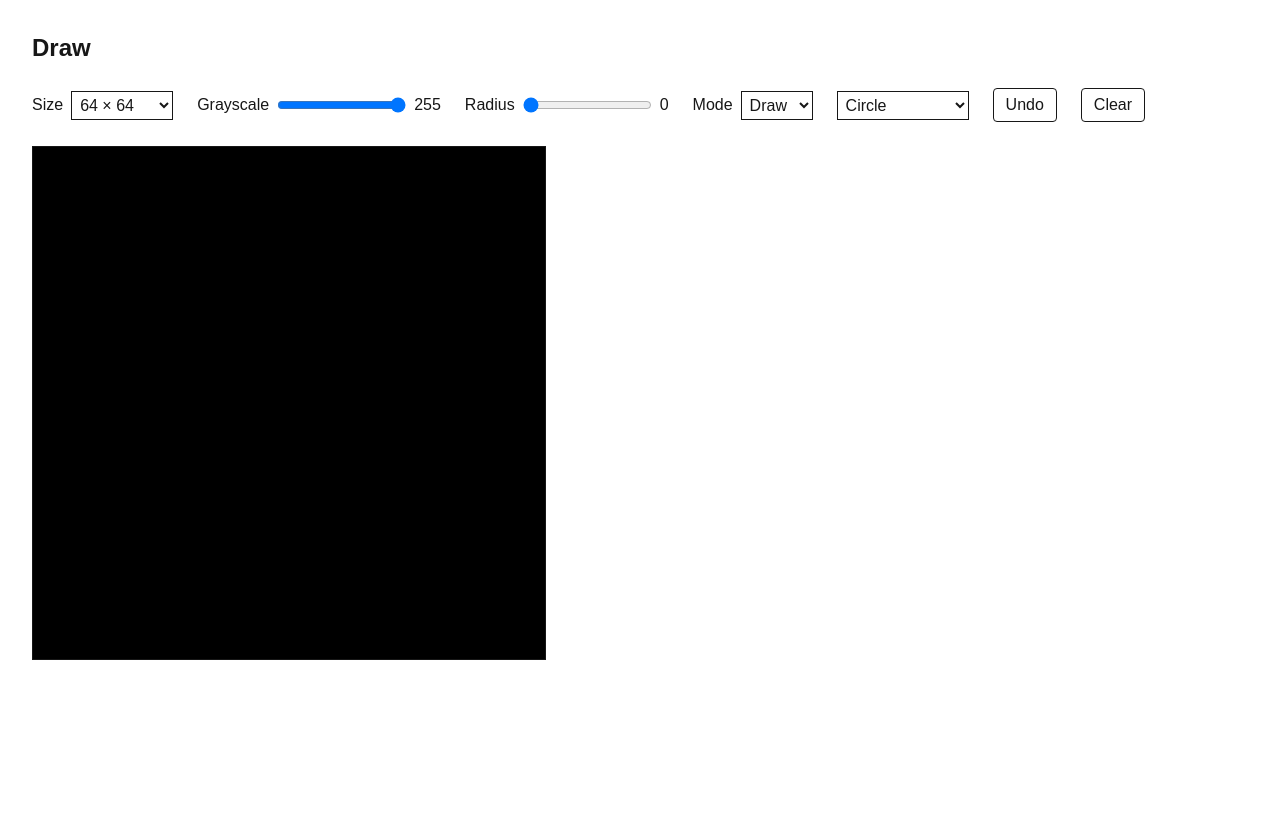
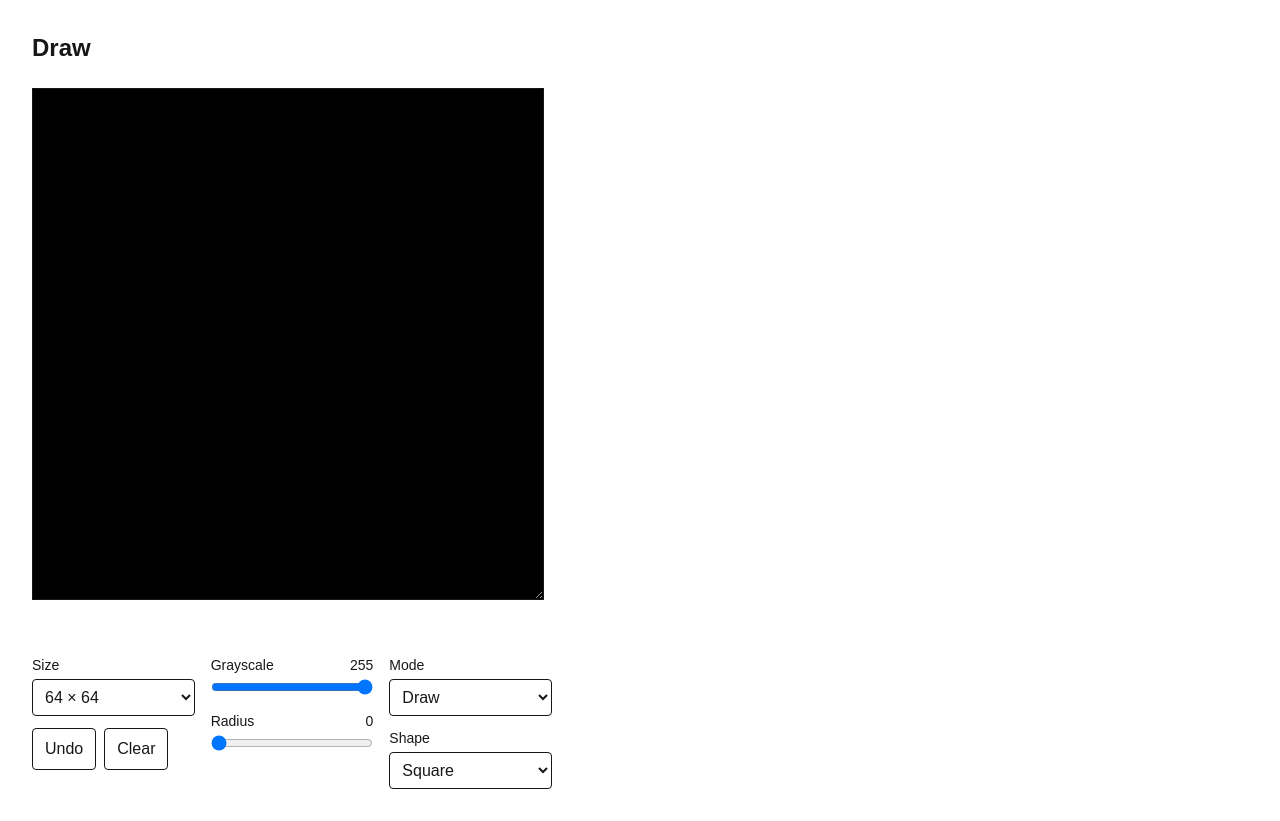
Before and after one commit to cassidyjennings/ft-visualizer, a Next.js app: page /draw in a window 1280 px wide. Before the commit the page ends 800 px from the top, so only its background shows below. Built offline with nearby package versions, Linux system fonts and the light colour scheme.

Commit message:
Updating draw page layout

```diff
--- a/src/app/draw/page.tsx
+++ b/src/app/draw/page.tsx
@@ -6,11 +6,10 @@ import type { BrushMode, BrushShape, BrushSettings } from "@/lib/image/brush";
 
 export default function DrawPage() {
   const [size, setSize] = useState(64);
-  // const [value, setValue] = useState(255);
   const [value, setValue] = useState(255);
   const [radius, setRadius] = useState(0);
   const [mode, setMode] = useState<BrushMode>("draw");
-  const [shape, setShape] = useState<BrushShape>("circle");
+  const [shape, setShape] = useState<BrushShape>("square");
   const canvasRef = useRef<CanvasGridHandle | null>(null);
 
   const brush: BrushSettings = {
@@ -37,7 +36,7 @@ export default function DrawPage() {
     <main className="p-8 space-y-6">
       <h1 className="text-2xl font-semibold">Draw</h1>
 
-      <div className="flex gap-6 items-center">
+      {/* <div className="flex gap-6 items-center">
         <label className="flex items-center gap-2">
           Size
           <select
@@ -45,7 +44,7 @@ export default function DrawPage() {
             onChange={(e) => setSize(Number(e.target.value))}
             className="border p-1"
           >
-            {[32, 64, 128, 256].map((s) => (
+            {[2, 4, 8, 16, 32, 64, 128, 256].map((s) => (
               <option key={s} value={s}>
                 {s} × {s}
               </option>
@@ -115,15 +114,118 @@ export default function DrawPage() {
         >
           Clear
         </button>
-      </div>
+      </div> */}
 
       <CanvasGrid
         ref={canvasRef}
         width={size}
         height={size}
         brush={brush}
-        pixelSize={8}
+        maxUndo={50}
+        showGrid
+        initialDisplaySize={512}
+        minDisplaySize={32}
       />
+
+      {/* Controls UNDER canvas, left-half only */}
+      <div className="mt-6 w-full md:w-1/2 max-w-[520px]">
+        <div className="grid grid-cols-1 gap-4 md:grid-cols-3 md:items-start">
+          {/* Left column: Size + Undo/Clear */}
+          <div className="space-y-3">
+            <label className="flex flex-col gap-1">
+              <span className="text-sm font-medium">Size</span>
+              <select
+                value={size}
+                onChange={(e) => setSize(Number(e.target.value))}
+                className="border rounded p-2"
+              >
+                {[2, 4, 8, 16, 32, 64, 128, 256].map((s) => (
+                  <option key={s} value={s}>
+                    {s} × {s}
+                  </option>
+                ))}
+              </select>
+            </label>
+
+            <div className="flex gap-2">
+              <button
+                className="border rounded px-3 py-2"
+                onClick={() => canvasRef.current?.undo()}
+              >
+                Undo
+              </button>
+              <button
+                className="border rounded px-3 py-2"
+                onClick={() => canvasRef.current?.clear()}
+              >
+                Clear
+              </button>
+            </div>
+          </div>
+
+          {/* Middle column: sliders stacked */}
+          <div className="space-y-4">
+            <label className="flex flex-col gap-1">
+              <div className="flex items-center justify-between">
+                <span className="text-sm font-medium">Grayscale</span>
+                <span className="text-sm tabular-nums">{value}</span>
+              </div>
+              <input
+                type="range"
+                min={0}
+                max={255}
+                value={value}
+                onChange={(e) => setValue(Number(e.target.value))}
+              />
+            </label>
+
+            <label className="flex flex-col gap-1">
+              <div className="flex items-center justify-between">
+                <span className="text-sm font-medium">Radius</span>
+                <span className="text-sm tabular-nums">{radius}</span>
+              </div>
+              <input
+                type="range"
+                min={0}
+                max={10}
+                value={radius}
+                onChange={(e) => setRadius(Number(e.target.value))}
+              />
+            </label>
+          </div>
+
+          {/* Right column: mode + shape */}
+          <div className="space-y-3">
+            <label className="flex flex-col gap-1">
+              <span className="text-sm font-medium">Mode</span>
+              <select
+                value={mode}
+                onChange={(e) => setMode(e.target.value as BrushMode)}
+                className="border rounded p-2"
+              >
+                <option value="draw">Draw</option>
+                <option value="erase">Erase</option>
+              </select>
+            </label>
+
+            <label className="flex flex-col gap-1">
+              <span className="text-sm font-medium">Shape</span>
+              <select
+                value={shape}
+                onChange={(e) => setShape(e.target.value as BrushShape)}
+                className="border rounded p-2"
+              >
+                <option value="circle">Circle</option>
+                <option value="square">Square</option>
+                <option value="diamond">Diamond</option>
+                <option value="cross">Cross</option>
+                <option value="hline">Horizontal line</option>
+                <option value="vline">Vertical line</option>
+              </select>
+            </label>
+          </div>
+        </div>
+      </div>
     </main>
   );
 }
--- a/src/components/CanvasGrid.tsx
+++ b/src/components/CanvasGrid.tsx
@@ -20,19 +20,40 @@ export interface CanvasGridHandle {
 interface CanvasGridProps {
   width: number;
   height: number;
-  pixelSize?: number;
   brush: BrushSettings;
   maxUndo?: number;
   showGrid?: boolean;
+  initialDisplaySize?: number; // px, e.g. 512
+  minDisplaySize?: number; // px, e.g. 160
 }
 
 export default forwardRef<CanvasGridHandle, CanvasGridProps>(function CanvasGrid(
-  { width, height, pixelSize = 8, brush, maxUndo = 50, showGrid = true },
+  {
+    width,
+    height,
+    brush,
+    maxUndo = 50,
+    showGrid = true,
+    initialDisplaySize = 512,
+    minDisplaySize,
+  },
   ref,
 ) {
+  const containerRef = useRef<HTMLDivElement | null>(null);
+  const [displaySize, setDisplaySize] = useState<number>(initialDisplaySize ?? 512);
+  const resizingRef = useRef(false);
+
+  // Pixel size computed from display size
+  const pixelSize = useMemo(() => {
+    // ensure at least 1px per pixel
+    return Math.max(1, Math.floor(displaySize / width));
+  }, [displaySize, width]);
+
+  const canvasW = useMemo(() => width * pixelSize, [width, pixelSize]);
+  const canvasH = useMemo(() => height * pixelSize, [height, pixelSize]);
+
   const baseCanvasRef = useRef<HTMLCanvasElement | null>(null);
   const overlayCanvasRef = useRef<HTMLCanvasElement | null>(null);
-
   const imageRef = useRef<ImageModel>(createEmptyImage(width, height, 0));
 
   // Undo history stores snapshots of image.data
@@ -46,9 +67,6 @@ export default forwardRef<CanvasGridHandle, CanvasGridProps>(function CanvasGrid
   const lastPosRef = useRef<{ x: number; y: number } | null>(null);
   const strokeStartRef = useRef<{ x: number; y: number } | null>(null);
   const strokeBaseSnapshotRef = useRef<Uint8Array | null>(null);
-
-  const canvasW = useMemo(() => width * pixelSize, [width, pixelSize]);
-  const canvasH = useMemo(() => height * pixelSize, [height, pixelSize]);
 
   function pushHistorySnapshot(snapshot: Uint8Array) {
     // Drop redo states if any
@@ -103,6 +121,42 @@ export default forwardRef<CanvasGridHandle, CanvasGridProps>(function CanvasGrid
     redrawOverlay();
     // eslint-disable-next-line react-hooks/exhaustive-deps
   }, [width, height]);
+
+  useEffect(() => {
+    const el = containerRef.current;
+    if (!el) return;
+
+    const ro = new ResizeObserver(() => {
+      if (resizingRef.current) return;
+      resizingRef.current = true;
+
+      try {
+        const rect = el.getBoundingClientRect();
+        const w = Math.floor(rect.width);
+        if (!Number.isFinite(w) || w <= 0) return;
+
+        // Set height to equal width
+        el.style.height = `${w}px`;
+
+        // Use width as the displaySize
+        setDisplaySize(w);
+      } finally {
+        // next frame to avoid feedback loops
+        requestAnimationFrame(() => {
+          resizingRef.current = false;
+        });
+      }
+    });
+
+    ro.observe(el);
+    return () => ro.disconnect();
+  }, []);
+
+  useEffect(() => {
+    redrawBase();
+    redrawOverlay();
+    // eslint-disable-next-line react-hooks/exhaustive-deps
+  }, [pixelSize, showGrid, brush.radius, brush.shape]);
 
   function redrawBase() {
     const canvas = baseCanvasRef.current;
@@ -282,18 +336,36 @@ export default forwardRef<CanvasGridHandle, CanvasGridProps>(function CanvasGrid
   }
 
   return (
-    <div className="relative inline-block">
+    <div
+      ref={containerRef}
+      className="relative inline-block border"
+      style={{
+        width: initialDisplaySize ?? 512,
+        height: initialDisplaySize ?? 512,
+        resize: "horizontal",
+        overflow: "hidden",
+        minWidth: minDisplaySize ?? 160,
+        minHeight: minDisplaySize ?? 160,
+      }}
+    >
+      <div className="absolute right-2 top-2 rounded bg-white/80 px-2 py-1 text-xs">
+        {width}×{height} • pixelSize={pixelSize}px
+      </div>
+
       <canvas
         ref={baseCanvasRef}
         width={canvasW}
         height={canvasH}
-        className="border cursor-crosshair select-none block"
+        className="absolute left-0 top-0 block select-none"
+        style={{ imageRendering: "pixelated" }}
       />
+
       <canvas
         ref={overlayCanvasRef}
         width={canvasW}
         height={canvasH}
-        className="absolute left-0 top-0 pointer-events-auto cursor-crosshair select-none"
+        className="absolute left-0 top-0 cursor-crosshair select-none"
+        style={{ imageRendering: "pixelated" }}
         onMouseDown={(e) => {
           setHoverPos(eventToPixel(e));
           beginStroke(e);
@@ -310,110 +382,3 @@ export default forwardRef<CanvasGridHandle, CanvasGridProps>(function CanvasGrid
     </div>
   );
 });
-
-// export default function CanvasGrid({
-//   width,
-//   height,
-//   pixelSize = 8,
-//   brush,
-// }: CanvasGridProps) {
-//   const canvasRef = useRef<HTMLCanvasElement | null>(null);
-//   const imageRef = useRef<ImageModel>(createEmptyImage(width, height, 0));
-//   const lastPosRef = useRef<{ x: number; y: number } | null>(null);
-
-//   const [isDrawing, setIsDrawing] = useState(false);
-
-//   // Reset image when size changes
-//   useEffect(() => {
-//     imageRef.current = createEmptyImage(width, height, 0);
-//     const canvas = canvasRef.current;
-//     if (!canvas) return;
-
-//     const ctx = canvas.getContext("2d");
-//     if (!ctx) return;
-
-//     ctx.clearRect(0, 0, canvas.width, canvas.height);
-//   }, [width, height]);
-
-//   function redraw() {
-//     const canvas = canvasRef.current;
-//     if (!canvas) return;
-
-//     const ctx = canvas.getContext("2d");
-//     if (!ctx) return;
-
-//     const { data } = imageRef.current;
-
-//     ctx.clearRect(0, 0, canvas.width, canvas.height);
-
-//     for (let y = 0; y < height; y++) {
-//       for (let x = 0; x < width; x++) {
-//         const v = data[y * width + x];
-//         ctx.fillStyle = `rgb(${v}, ${v}, ${v})`;
-//         ctx.fillRect(x * pixelSize, y * pixelSize, pixelSize, pixelSize);
-//       }
-//     }
-
-//     // grid overlay
-//     ctx.strokeStyle = "rgba(0,0,0,0.1)";
-//     for (let x = 0; x <= width; x++) {
-//       ctx.beginPath();
-//       ctx.moveTo(x * pixelSize, 0);
-//       ctx.lineTo(x * pixelSize, height * pixelSize);
-//       ctx.stroke();
-//     }
-//     for (let y = 0; y <= height; y++) {
-//       ctx.beginPath();
-//       ctx.moveTo(0, y * pixelSize);
-//       ctx.lineTo(width * pixelSize, y * pixelSize);
-//       ctx.stroke();
-//     }
-//   }
-
-//   function eventToPixel(e: React.MouseEvent<HTMLCanvasElement>) {
-//     const rect = e.currentTarget.getBoundingClientRect();
-//     const x = Math.floor((e.clientX - rect.left) / pixelSize);
-//     const y = Math.floor((e.clientY - rect.top) / pixelSize);
-//     return { x, y };
-//   }
-
-//   function paintAt(e: React.MouseEvent<HTMLCanvasElement>) {
-//     const { x, y } = eventToPixel(e);
-//     const last = lastPosRef.current;
-
-//     if (last) {
-//       strokeLine(imageRef.current, last.x, last.y, x, y, brush);
-//     } else {
-//       strokeLine(imageRef.current, x, y, x, y, brush);
-//     }
-
-//     lastPosRef.current = { x, y };
-//     redraw();
-//   }
-
-//   return (
-//     <canvas
-//       ref={canvasRef}
-//       width={width * pixelSize}
-//       height={height * pixelSize}
-//       className="border cursor-crosshair select-none"
-//       onMouseDown={(e) => {
-//         setIsDrawing(true);
-//         lastPosRef.current = null;
-//         paintAt(e);
-//       }}
-//       onMouseMove={(e) => {
-//         if (!isDrawing) return;
-//         paintAt(e);
-//       }}
-//       onMouseUp={() => {
-//         setIsDrawing(false);
-//         lastPosRef.current = null;
-//       }}
-//       onMouseLeave={() => {
-//         setIsDrawing(false);
-//         lastPosRef.current = null;
-//       }}
-//     />
-//   );
-// }
```
